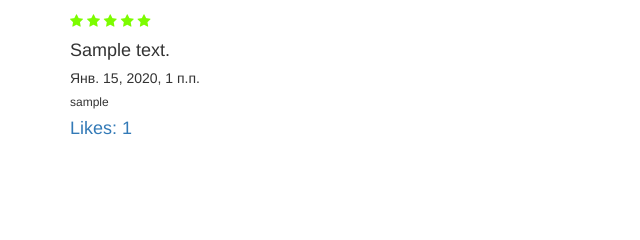
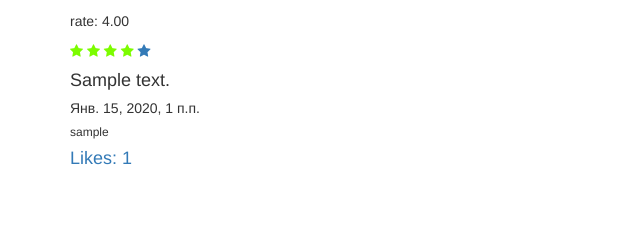
Before and after one commit to Arekhovich/first_project_ever, a Django app: page /shop/book_view_detail/1/ in a window 1280 px wide. Shown: the part 188-428 px from the top of the page, without its empty margins (0-640 px from the left). Run offline with Django 3.2, Linux system fonts and the light colour scheme; tables that the repository leaves empty hold one stand-in row (values such as "Sample post"); some libraries are stand-ins or nearby versions.

Commit message:
add rate, likes for page - detail_book, add redirect on this page if you add like or rate

```diff
--- a/manager/templates/book_detail.html
+++ b/manager/templates/book_detail.html
@@ -6,14 +6,15 @@
 <h2>{{ book.date }}</h2>
 <h3>{{ book.text }}</h3>
 <h4>{{ book.authors.all }}</h4>
-{% for i in "12345" %}
-    {% if rate < i %}
+<p>rate: {{ book.rate }}</p>
+{% for i in rate %}
+    {% if book.rate >= i %}
         <a href="{% url 'add-rate-location' id=book.id rate=i location=1 %}">
-            <span class="fa fa-star"></span>
+            <span class="fa fa-star checked"></span>
         </a>
     {% else %}
         <a href="{% url 'add-rate-location' id=book.id rate=i location=1 %}">
-            <span class="fa fa-star checked"></span>
+            <span class="fa fa-star"></span>
         </a>
     {% endif %}
 {% endfor %}
@@ -21,7 +22,7 @@
     <h4>{{ comment.text }}</h4>
     <h5>{{ comment.date }}</h5>
     <h6>{{ comment.author }}</h6>
-    <a href="{% url 'add-like-comment' id=comment.id %}">
+    <a href="{% url 'add-like-comment-location' id=comment.id location=2 %}">
         <h4>Likes: {{ comment.count_like }}</h4>
     </a>
 {% endfor %}
--- a/manager/urls.py
+++ b/manager/urls.py
@@ -7,6 +7,7 @@ urlpatterns = [
     path("hello/<int:digit>/", hello),
     path('hello/<str:name>/', hello),
     path('add_like_comment/<int:id>', AddCommentLike.as_view(), name="add-like-comment"),
+    path('add_like_comment/<int:id>/<str:location>/', AddCommentLike.as_view(), name="add-like-comment-location"),
     path("add_rate_to_book/<int:id>/<int:rate>/", AddRate2Book.as_view(), name="add-rate"),
     path("add_rate_to_book/<int:id>/<int:rate>/<str:location>/", AddRate2Book.as_view(), name="add-rate-location"),
     path("book_view_detail/<int:id>/", BookDetail.as_view(), name="book-detail"),
--- a/manager/views.py
+++ b/manager/views.py
@@ -39,11 +39,13 @@ class MyPage(View):
         return render(request, "index.html", context)
 
 class AddCommentLike(View):
-    def get(self, request, id):
+    def get(self, request, id, location=None):
         if request.user.is_authenticated:
             LikeComment.objects.create(user=request.user, comment_id=id)
-
-        return redirect("the-main-page")
+        if location is None:
+            return redirect("the-main-page")
+        else:
+            return redirect('book-detail', id=Comment.objects.all()[id-1].book.id) #тут исправить id
 
 class AddRate2Book(View):
     def get(self, request, id, rate, location=None):
@@ -60,5 +62,5 @@ class BookDetail(View):
         comment_query = Comment.objects.annotate(count_like=Count("likes_com")).select_related("author")
         comments = Prefetch("comments", comment_query)
         book = Book.objects.prefetch_related("authors", comments).get(id=id)
-        return render(request, "book_detail.html", {"book": book, "rate": 2})
+        return render(request, "book_detail.html", {"book": book, "rate": [1, 2, 3, 4, 5]})
 # Create your views here.
```
Also changed, not shown: manager/models.py (+1 -13 lines).
